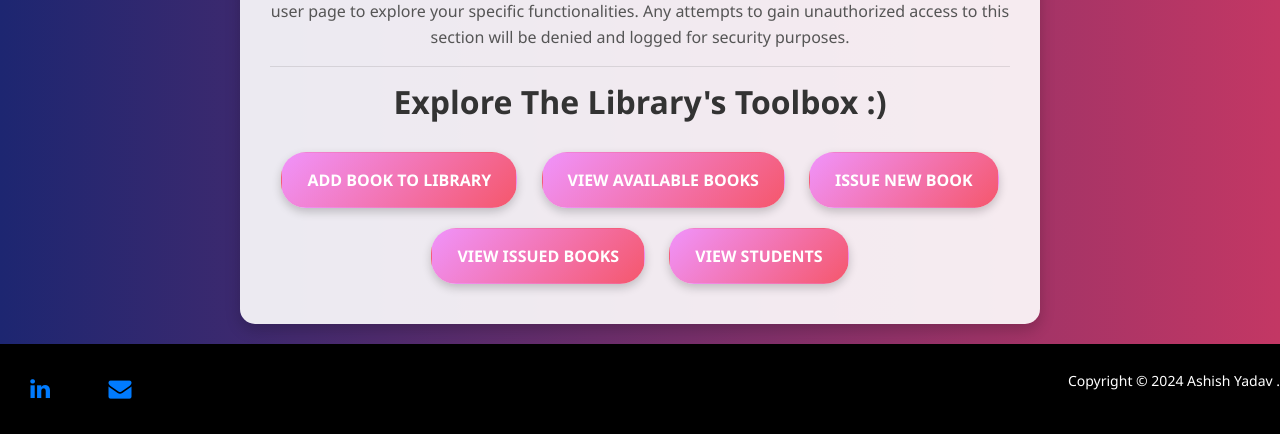
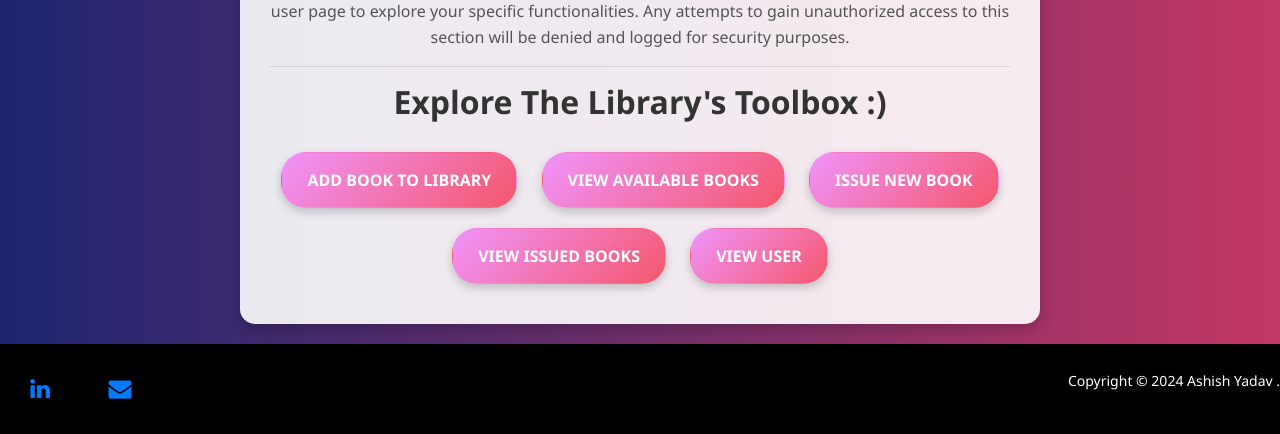
Before and after one commit to MTank76/Book-Ease, a Django app: template templates/library/adminafterlogin.html in a window 1280 px wide. Shown: the part 582-1016 px from the top of the page. Run offline with Django 3.2, Linux system fonts and the light colour scheme; the template is opened without the code that fills it, so the values that code supplies are empty; some libraries are stand-ins or nearby versions.

Commit message:
Update adminafterlogin.html

```diff
--- a/templates/library/adminafterlogin.html
+++ b/templates/library/adminafterlogin.html
@@ -121,7 +121,7 @@
         <a href="viewbook" class="btn">View Available Books</a>
         <a href="issuebook" class="btn">Issue New Book</a>
         <a href="viewissuedbook" class="btn">View Issued Books</a>
-        <a href="viewstudent" class="btn">View Students</a>
+        <a href="viewstudent" class="btn">View User</a>
       </div>
     </div>
     {% include "library/footer.html" %}
```
